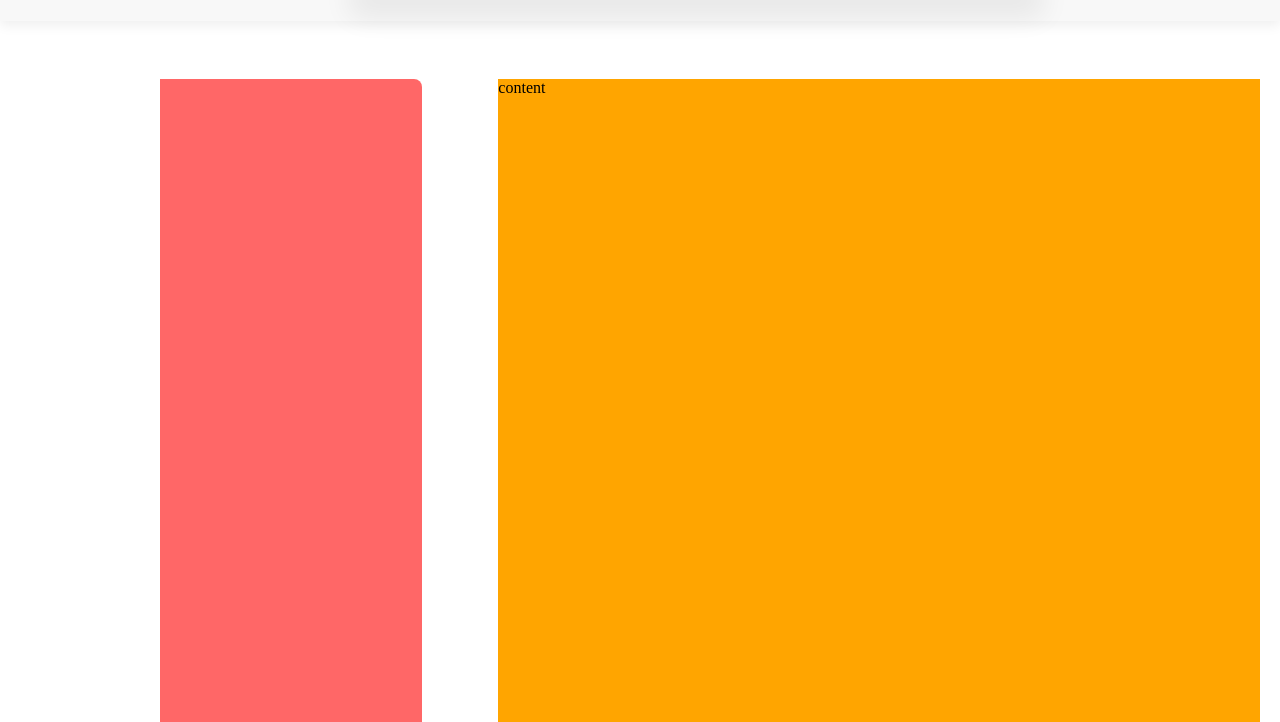
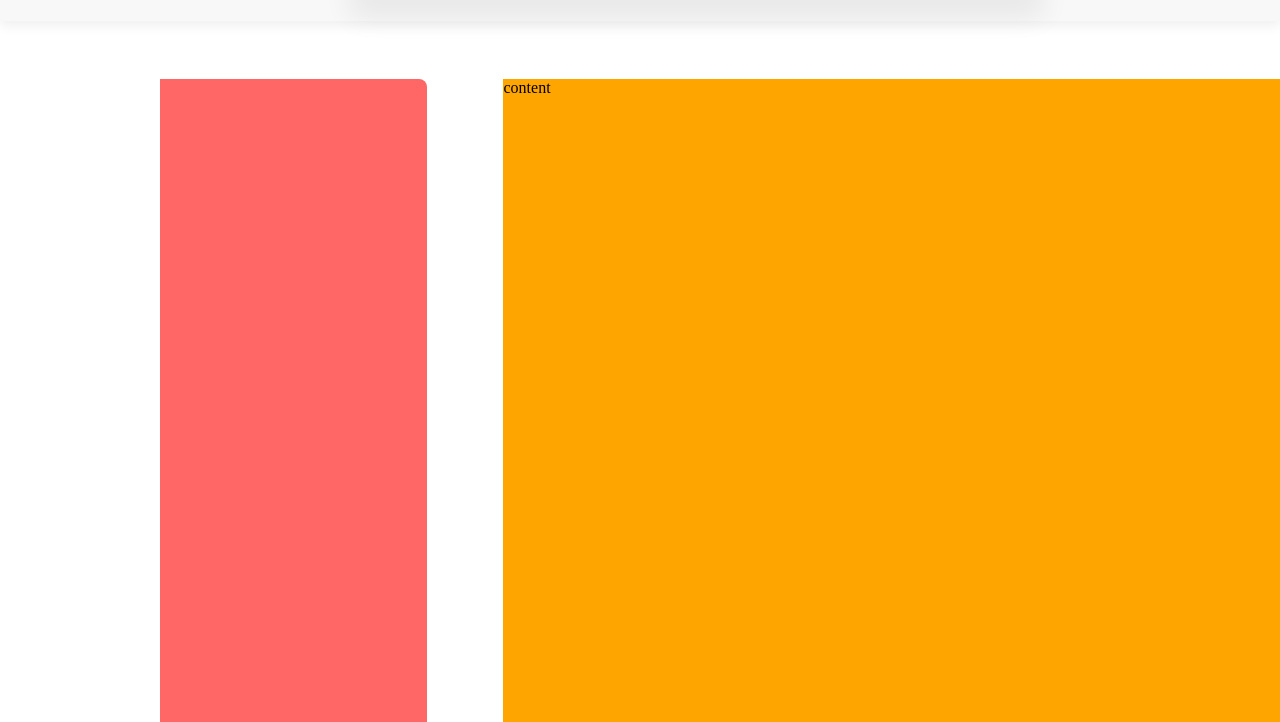
Before and after one commit to Kirien1991/ToDoHQ, a website: page dashboard.html in a window 1280 px wide. Shown: the part 78-800 px from the top of the page. Drawn offline with Linux system fonts and the light colour scheme.

Commit message:
commit 10

```diff
--- a/scss/base/_layout.scss
+++ b/scss/base/_layout.scss
@@ -12,7 +12,7 @@
     display: flex;
     height: 868px;
     gap: 76px;
-    margin: 0 20px 20px 160px;
+    margin: 0 0 0 160px;
 
 }
 
```
Also changed, not shown: css/main.css.
